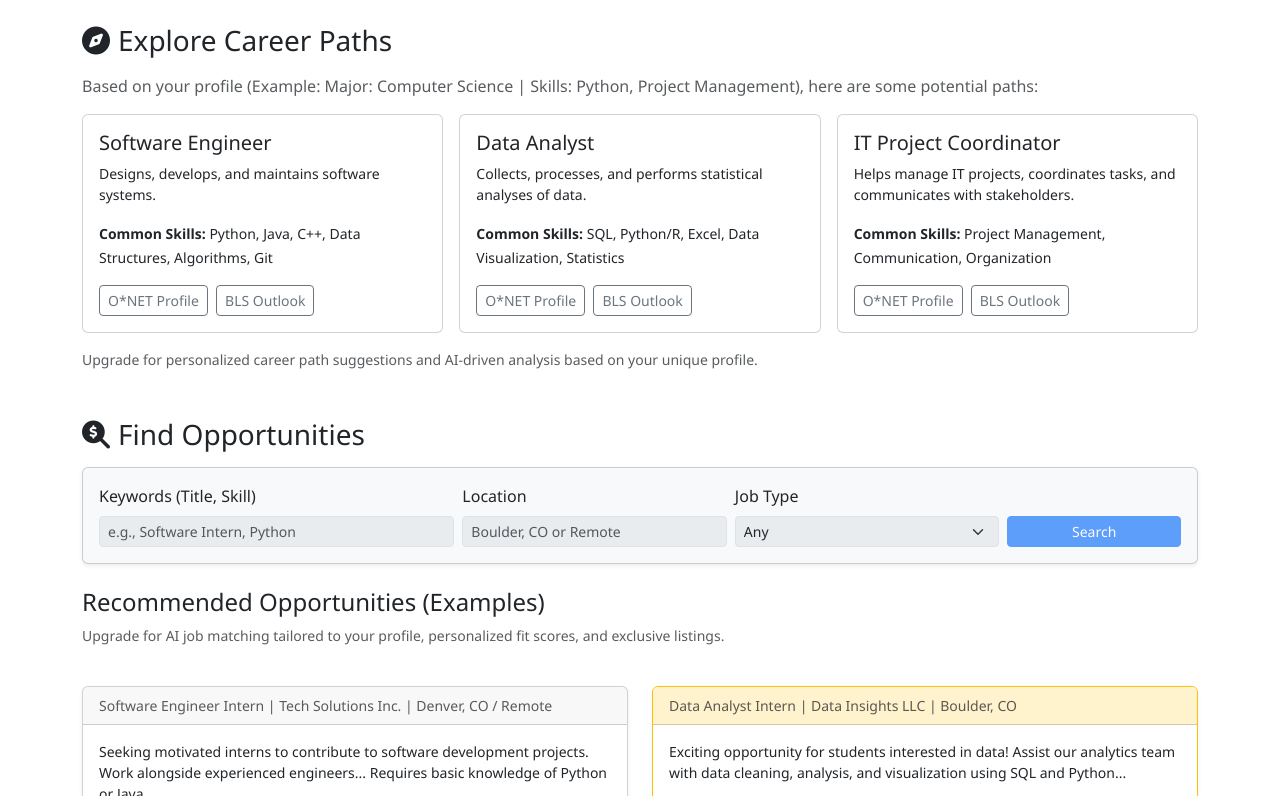
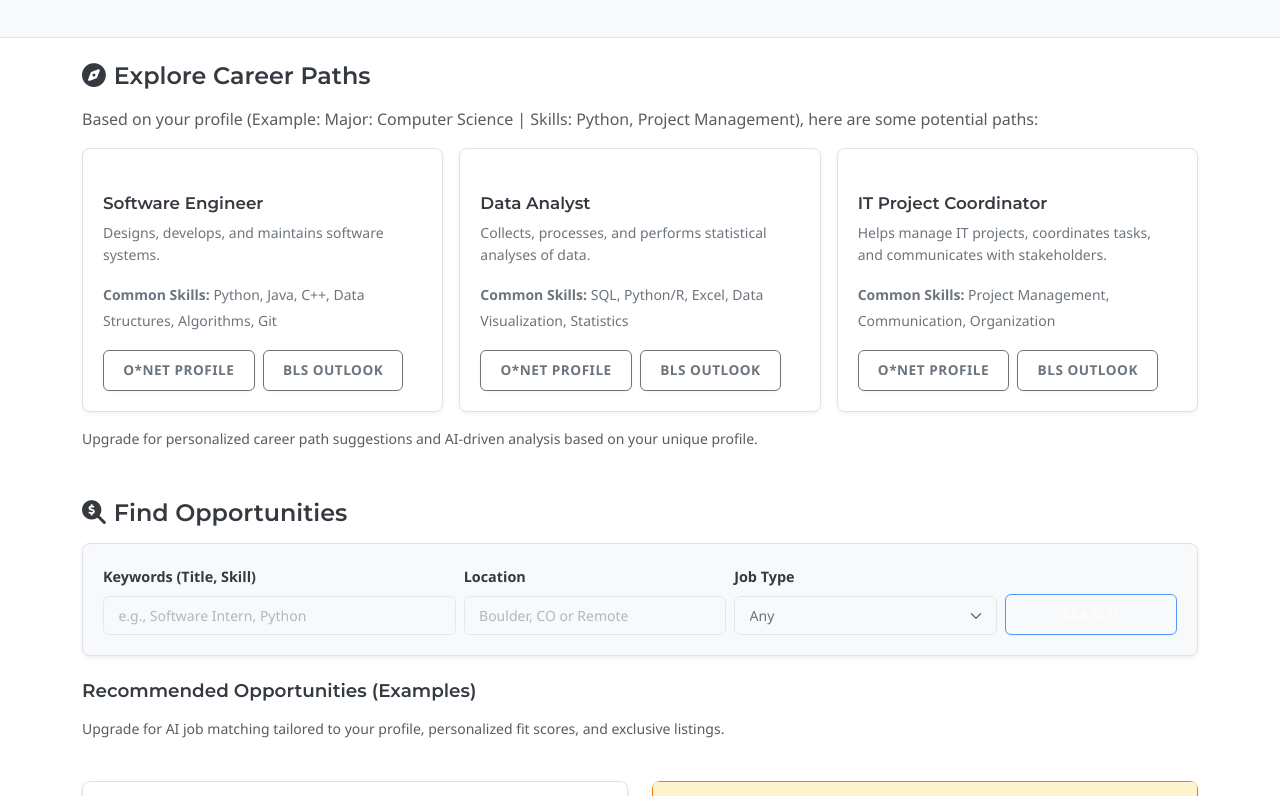
Before and after one commit to Sebastian-Conway-Burt/EDU-Copilot, a plain HTML site: page career_launchpad.html in a window 1280 px wide. Shown: the part 225-1021 px from the top of the page. Drawn offline with nearby package versions, Linux system fonts and the light colour scheme.

```diff
--- a/css/style.css
+++ b/css/style.css
@@ -1,3 +1,184 @@
+/* --- Typography & Basic Styles --- */
+@import url('https://fonts.googleapis.com/css2?family=Montserrat:wght@400;600;700&family=Nunito+Sans:wght@400;600;700&display=swap');
+
+:root {
+  /* Define CSS Variables for Colors */
+  --bs-primary-rgb: 0, 90, 156; /* #005A9C */
+  --bs-secondary-rgb: 108, 117, 125; /* #6c757d */
+  --bs-warning-rgb: 245, 124, 0; /* #F57C00 - Override Bootstrap Warning for Accent */
+  --ea-accent-rgb: 245, 124, 0; /* Explicit Accent Color */
+  --ea-text-dark: #343a40;
+  --ea-text-medium: #6c757d;
+  --ea-border-light: #dee2e6;
+  --ea-bg-light: #f8f9fa;
+
+  /* Override Bootstrap's default font variables */
+  --bs-body-font-family: 'Nunito Sans', sans-serif;
+  --bs-heading-font-family: 'Montserrat', sans-serif;
+  --bs-body-font-size: 1rem; /* Base size (usually 16px) */
+  --bs-body-line-height: 1.6;
+  --bs-body-color: var(--ea-text-dark);
+}
+
+/* Apply heading font */
+h1, h2, h3, h4, h5, h6, .h1, .h2, .h3, .h4, .h5, .h6 {
+  font-family: var(--bs-heading-font-family);
+  font-weight: 700; /* Bolder headings */
+  color: var(--ea-text-dark);
+  margin-top: 1.5rem; /* Add space above headings */
+  margin-bottom: 1rem;
+}
+
+/* Define Hierarchy (adjust sizes as needed) */
+h1, .h1 { font-size: calc(1.375rem + 1.5vw); font-weight: 700;} /* ~38px on medium screens */
+h2, .h2 { font-size: calc(1.3rem + 0.6vw); font-weight: 700;} /* ~30px */
+h3, .h3 { font-size: calc(1.25rem + 0.3vw); font-weight: 600;} /* ~24px, slightly less bold */
+h4, .h4 { font-size: 1.15rem; font-weight: 600; } /* ~18px */
+h5, .h5 { font-size: 1.05rem; font-weight: 600; } /* ~17px */
+h6, .h6 { font-size: 1rem; font-weight: 600; text-transform: uppercase; letter-spacing: 0.5px; color: var(--ea-text-medium);} /* Sub-section headers */
+
+p {
+  margin-bottom: 1rem;
+  color: var(--bs-body-color);
+}
+
+a {
+  color: rgb(var(--bs-primary-rgb)); /* Use primary color variable */
+  text-decoration: none; /* Remove default underline */
+  transition: color 0.2s ease;
+}
+a:hover {
+  color: rgb(var(--bs-primary-rgb), 0.8); /* Slightly lighter/desaturated on hover */
+  text-decoration: underline;
+}
+
+small, .small {
+  font-size: 0.875em;
+  color: var(--ea-text-medium);
+}
+/* --- Modern Component Styles --- */
+
+/* Buttons */
+.btn {
+    padding: 0.6rem 1.2rem; /* Slightly more padding */
+    border-radius: 0.375rem; /* Standard rounding */
+    font-weight: 600;
+    letter-spacing: 0.5px;
+    text-transform: uppercase; /* Uppercase button text */
+    font-size: 0.85rem;
+    transition: all 0.2s ease-in-out;
+    box-shadow: 0 1px 3px rgba(0,0,0,0.05);
+  }
+
+  .btn:hover {
+    transform: translateY(-1px); /* Subtle lift */
+    box-shadow: 0 4px 8px rgba(0,0,0,0.1);
+  }
+
+  /* Primary Button */
+  .btn-primary {
+    background-color: rgb(var(--bs-primary-rgb));
+    border-color: rgb(var(--bs-primary-rgb));
+  }
+  .btn-primary:hover {
+     background-color: rgba(var(--bs-primary-rgb), 0.85);
+     border-color: rgba(var(--bs-primary-rgb), 0.85);
+  }
+
+  /* Secondary Button (Outline) */
+  .btn-outline-primary {
+    color: rgb(var(--bs-primary-rgb));
+    border-color: rgb(var(--bs-primary-rgb));
+  }
+  .btn-outline-primary:hover {
+     background-color: rgba(var(--bs-primary-rgb), 0.1); /* Subtle background on hover */
+     color: rgb(var(--bs-primary-rgb));
+     border-color: rgb(var(--bs-primary-rgb));
+  }
+
+  /* Warning/Accent Button (Premium) */
+  .btn-warning { /* Overriding Bootstrap Warning with our Accent */
+    background-color: rgb(var(--ea-accent-rgb));
+    border-color: rgb(var(--ea-accent-rgb));
+    color: white; /* Ensure text contrast */
+  }
+  .btn-warning:hover {
+    background-color: rgba(var(--ea-accent-rgb), 0.85);
+    border-color: rgba(var(--ea-accent-rgb), 0.85);
+    color: white;
+  }
+  .btn-outline-warning {
+     color: rgb(var(--ea-accent-rgb));
+     border-color: rgb(var(--ea-accent-rgb));
+  }
+  .btn-outline-warning:hover {
+     background-color: rgba(var(--ea-accent-rgb), 0.1);
+     color: rgb(var(--ea-accent-rgb));
+     border-color: rgb(var(--ea-accent-rgb));
+  }
+
+
+  /* Cards */
+  .card {
+    border: 1px solid var(--ea-border-light); /* Use light border */
+    /* remove default border if using shadow only */
+    /* border: none; */
+    border-radius: 0.5rem; /* Slightly more rounding */
+    box-shadow: 0 2px 5px rgba(0, 0, 0, 0.05); /* Subtle shadow */
+    transition: box-shadow 0.3s ease, transform 0.3s ease;
+  }
+
+  .card-header {
+    background-color: transparent; /* Cleaner look */
+    border-bottom: 1px solid var(--ea-border-light);
+    padding: 0.75rem 1.25rem;
+    font-weight: 600; /* Make headers slightly bolder */
+  }
+
+  .card-footer {
+    background-color: transparent;
+    border-top: 1px solid var(--ea-border-light);
+     padding: 0.75rem 1.25rem;
+  }
+
+  .card-body {
+      padding: 1.25rem; /* Ensure consistent padding */
+  }
+
+
+  /* Forms (Visuals Only - controls are disabled in demo) */
+  .form-control, .form-select {
+    border-radius: 0.375rem;
+    border: 1px solid var(--ea-border-light);
+    padding: 0.5rem 0.9rem; /* Adjust padding */
+    transition: border-color 0.2s ease-in-out, box-shadow 0.2s ease-in-out;
+  }
+
+  .form-control:focus, .form-select:focus {
+    border-color: rgba(var(--bs-primary-rgb), 0.5); /* Primary color border on focus */
+    box-shadow: 0 0 0 0.25rem rgba(var(--bs-primary-rgb), 0.25); /* Bootstrap's default focus shadow, using primary color */
+    background-color: #fff; /* Ensure background stays white on focus */
+  }
+
+  .form-control::placeholder { /* Style placeholder text */
+    color: var(--ea-text-medium);
+    opacity: 0.7;
+  }
+
+  .form-label {
+    font-weight: 600;
+    margin-bottom: 0.5rem;
+    font-size: 0.9em;
+  }
+
+  /* Ensure disabled state is clear */
+  .form-control:disabled, .form-select:disabled, .btn:disabled {
+     background-color: var(--ea-bg-light);
+     opacity: 0.7;
+     cursor: not-allowed;
+  }
+
+  /* --- End Modern Component Styles --- */
 /* Add custom styles to override Bootstrap or add new elements */
 
 body {
```
